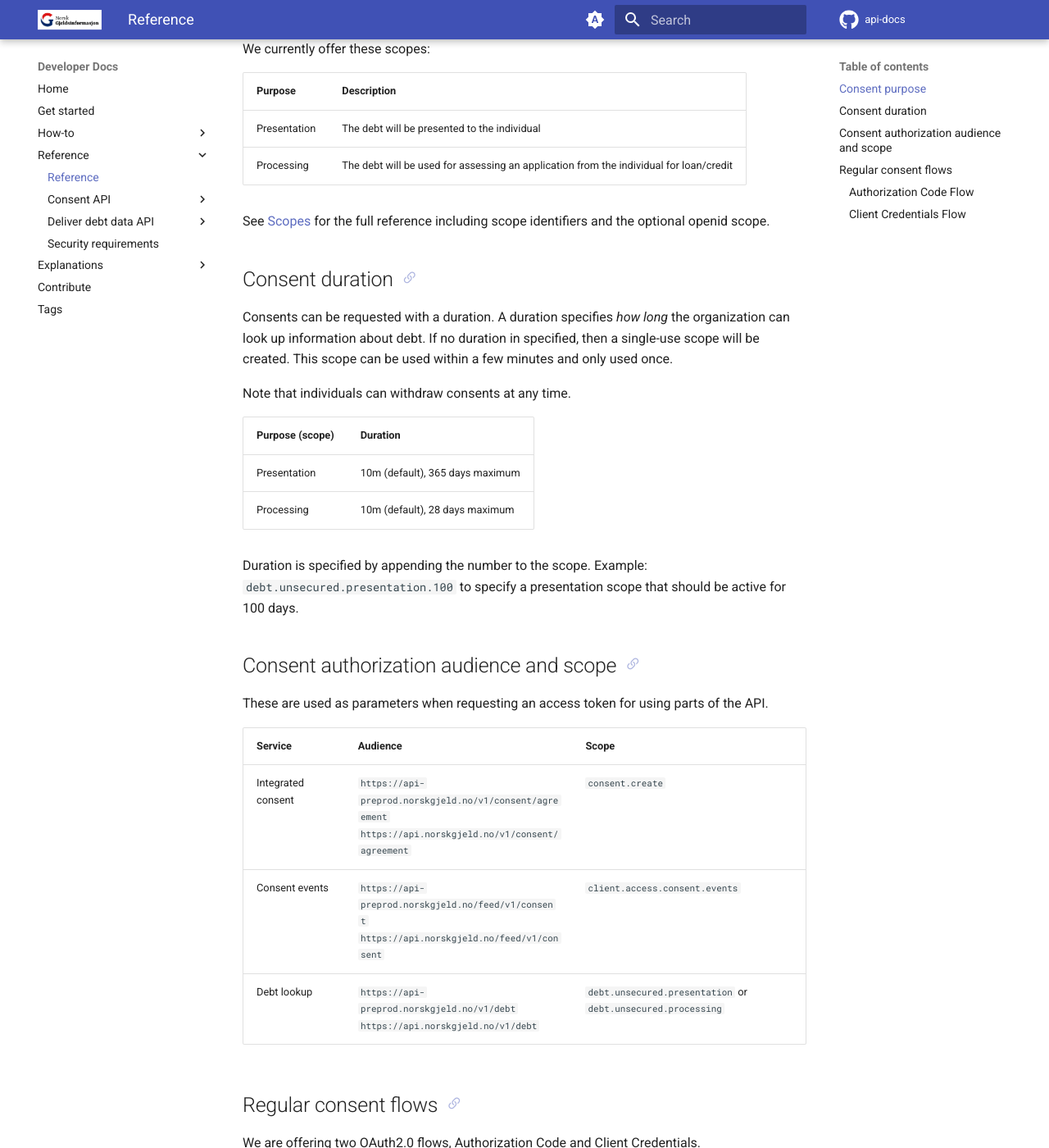
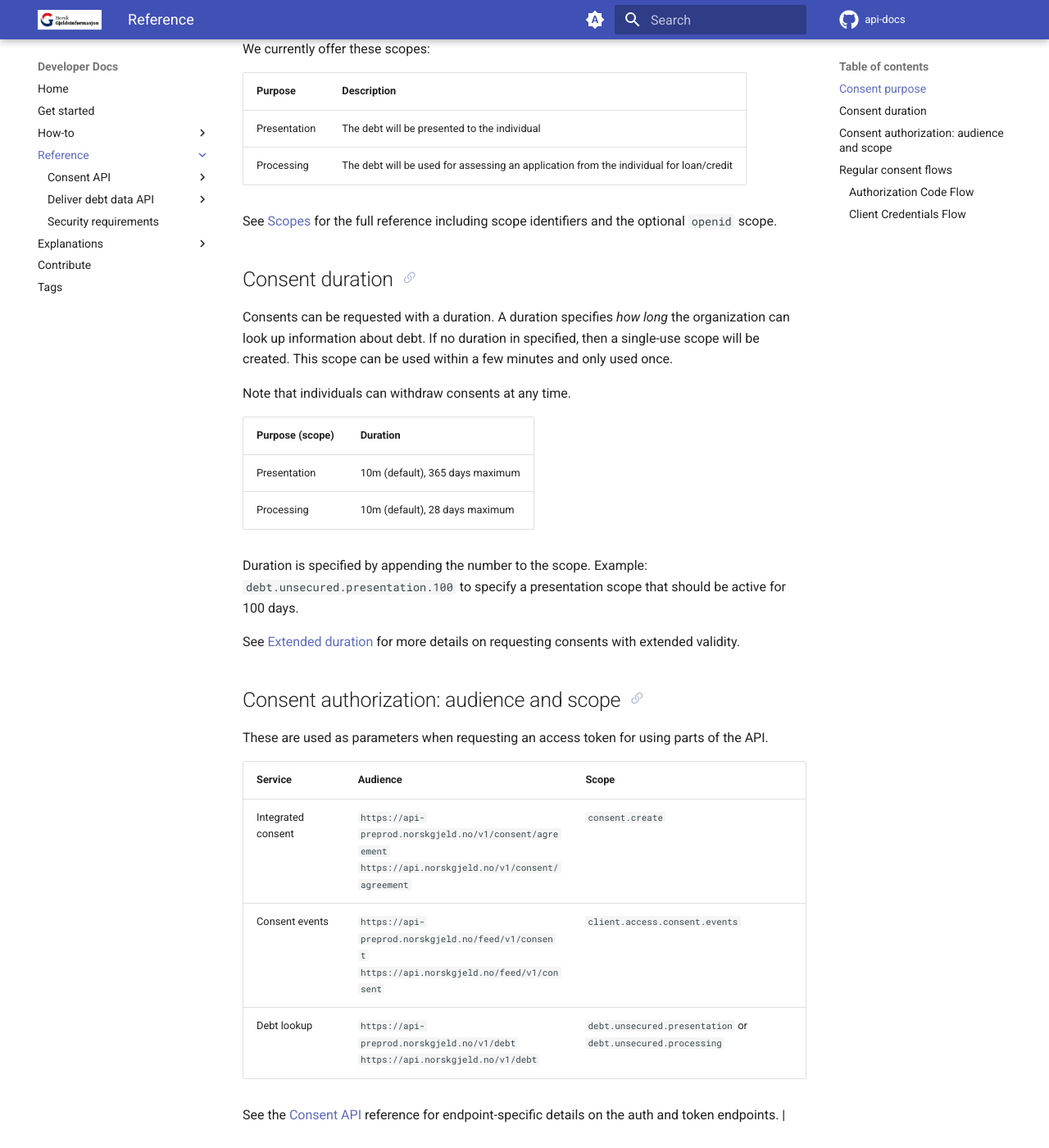
Before and after one commit to norsk-gjeldsinformasjon/api-docs, an MkDocs documentation site: the page built from docs/reference/index.md, in a window 1280 px wide and 1400 px high, scrolled down 251 px. Shown: the whole window at 82% size. Built offline with MkDocs 1.6.1 and Material for MkDocs 9.7.7, drawn with Linux system fonts in a browser that asks for light colours; comment, search, counter and statistics services are not loaded.

Commit message:
Misc minor fixes/improvements

```diff
--- a/docs/reference/index.md
+++ b/docs/reference/index.md
@@ -17,7 +17,7 @@ We currently offer these scopes:
 | Presentation | The debt will be presented to the individual                                           |
 | Processing   | The debt will be used for assessing an application from the individual for loan/credit |
 
-See [Scopes](consent/scopes.md) for the full reference including scope identifiers and the optional openid scope.
+See [Scopes](consent/scopes.md) for the full reference including scope identifiers and the optional `openid` scope.
 
 ## Consent duration
 
@@ -32,8 +32,10 @@ Note that individuals can withdraw consents at any time.
 
 Duration is specified by appending the number to the scope. Example: `debt.unsecured.presentation.100` to specify a presentation scope that should be active for 100 days.
 
+See [Extended duration](consent/extended-duration.md) for more details on requesting consents with extended validity.
 
-## <a name="reference-consent-authorization-audience-and-scope"></a> Consent authorization audience and scope
+
+## <a name="reference-consent-authorization-audience-and-scope"></a> Consent authorization: audience and scope
 
 These are used as parameters when requesting an access token for using parts of the API.
 
@@ -42,6 +44,8 @@ These are used as parameters when requesting an access token for using parts of
 | Integrated consent | `https://api-preprod.norskgjeld.no/v1/consent/agreement`<br/>`https://api.norskgjeld.no/v1/consent/agreement` | `consent.create`                                             |
 | Consent events     | `https://api-preprod.norskgjeld.no/feed/v1/consent`<br/>`https://api.norskgjeld.no/feed/v1/consent`           | `client.access.consent.events`                               |
 | Debt lookup        | `https://api-preprod.norskgjeld.no/v1/debt`<br/>`https://api.norskgjeld.no/v1/debt`                           | `debt.unsecured.presentation` or `debt.unsecured.processing` |
+
+See the [Consent API](consent/index.md) reference for endpoint-specific details on the auth and token endpoints. |
 
 
 ## Regular consent flows
--- a/mkdocs.yml
+++ b/mkdocs.yml
@@ -9,6 +9,8 @@ theme:
   logo: assets/logo.png
   icon:
     repo: fontawesome/brands/github
+  features:
+    - navigation.indexes
   palette:
     - media: "(prefers-color-scheme)"
       toggle:
```
Also changed, not shown: docs/howto/external-consent-management.md (+2 -3 lines), docs/reference/consent/collect-debt.md (+1 -1 lines), docs/reference/consent/consent-feed.md (+1 -1 lines).
